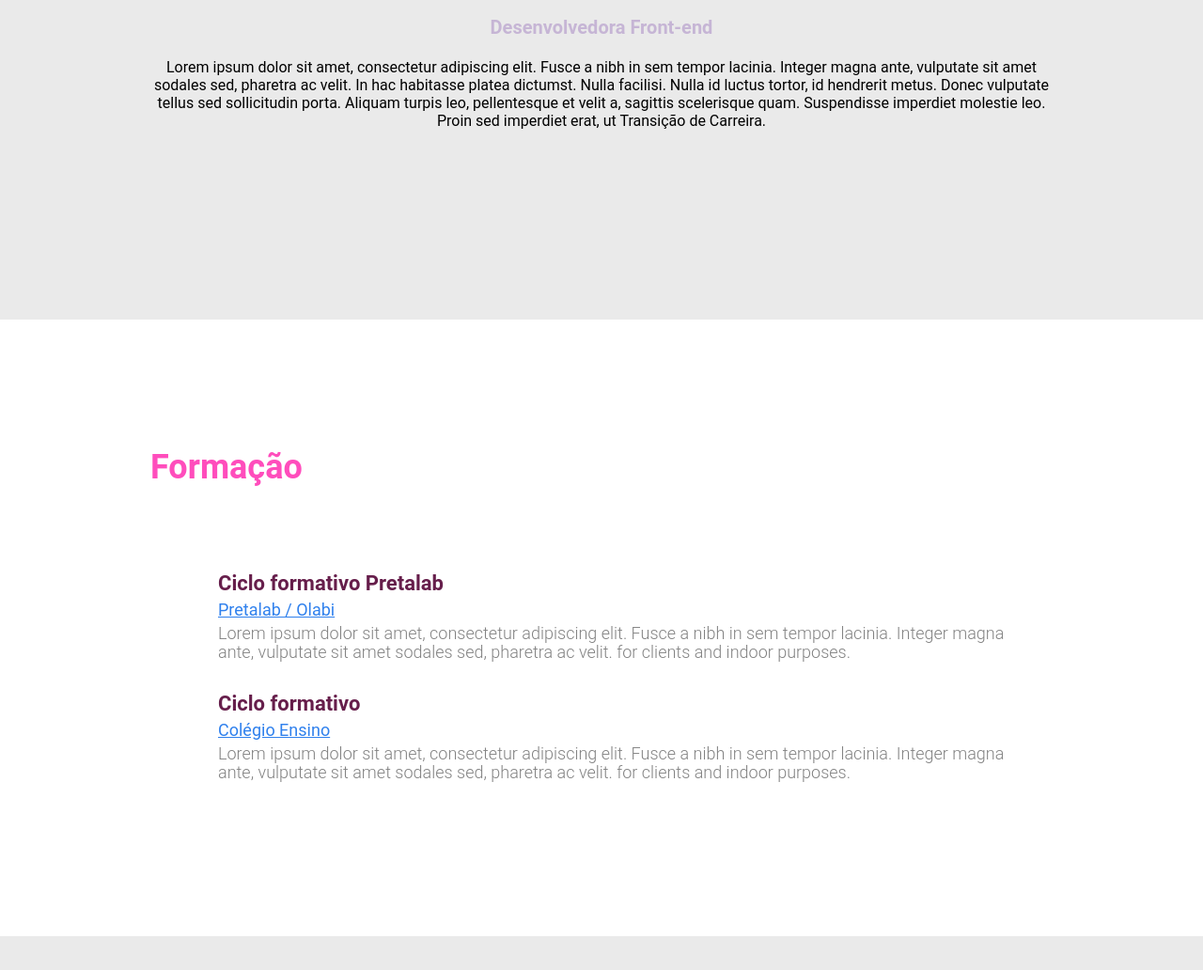
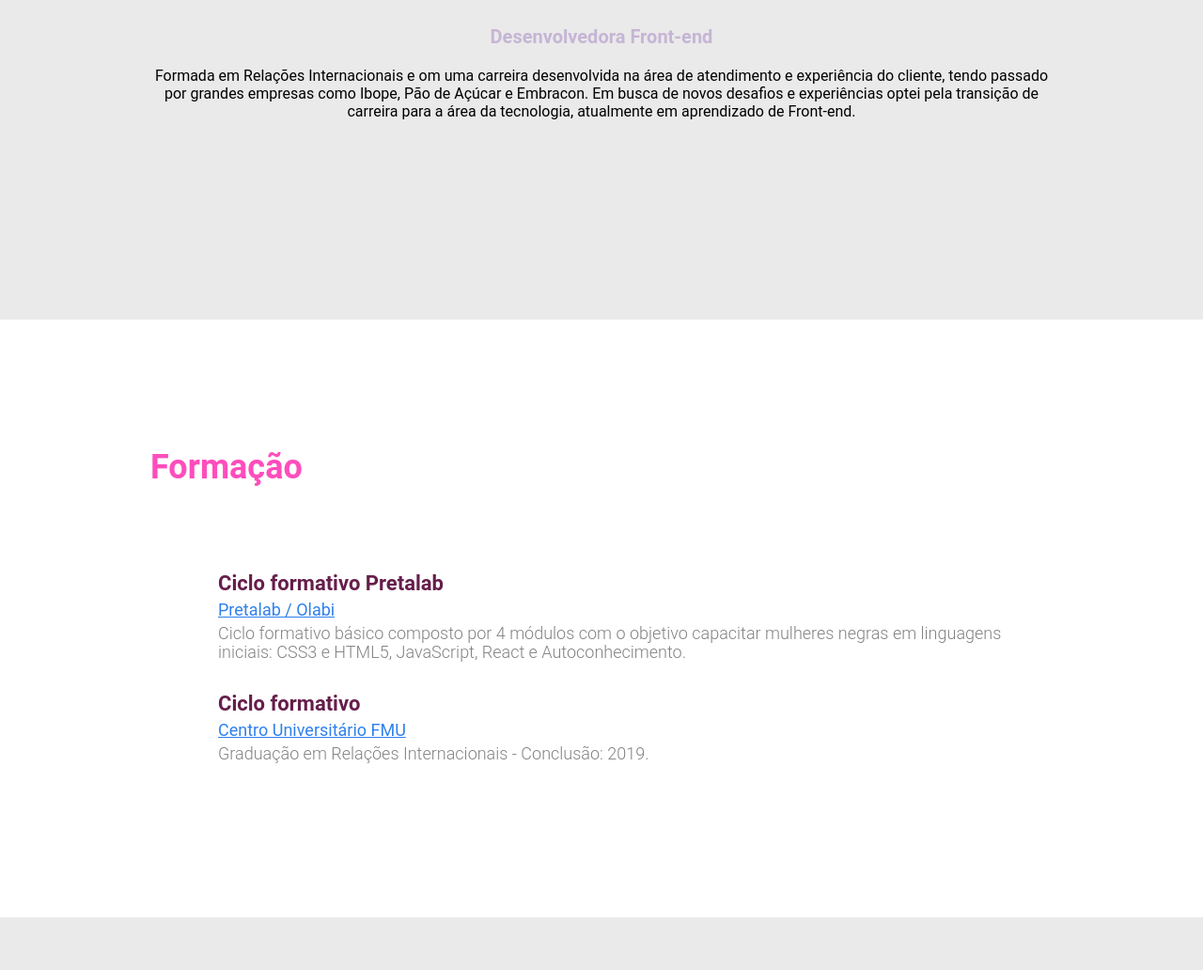
Before and after one commit to jennys-alves/portifolio-pretalab-jennifer-vasconcelos, a plain HTML site: page index.html in a window 1280 px wide. Shown: the part 460-1492 px from the top of the page at 94% size. Drawn offline with Linux system fonts and the light colour scheme.

Commit message:
alteração texto

```diff
--- a/index.html
+++ b/index.html
@@ -36,9 +36,7 @@
                         <h2 class="profissao">Desenvolvedora Front-end</h2>
                     </div>
                     <div class="texto-sobre">
-                        Lorem ipsum dolor sit amet, consectetur adipiscing elit. Fusce a nibh in sem tempor lacinia. Integer magna ante, vulputate sit amet sodales sed, pharetra ac velit. In hac habitasse platea dictumst. Nulla facilisi. Nulla id luctus tortor, id hendrerit
-                        metus. Donec vulputate tellus sed sollicitudin porta. Aliquam turpis leo, pellentesque et velit a, sagittis scelerisque quam. Suspendisse imperdiet molestie leo. Proin sed imperdiet erat, ut
-                        Transição de Carreira.
+                        Formada em Relações Internacionais e om uma carreira desenvolvida na área de atendimento e experiência do cliente, tendo passado por grandes empresas como Ibope, Pão de Açúcar e Embracon. Em busca de novos desafios e experiências optei pela transição de carreira para a área da tecnologia, atualmente em aprendizado de Front-end.
                     </div>
                 </article>
             </section>
@@ -52,12 +50,12 @@
                                 <li>
                                     <p class="lista-titulo">Ciclo formativo Pretalab</p>
                                     <a href="https://www.pretalab.com/formacao" target="_blank" class="lista-local">Pretalab / Olabi</a>
-                                    <p class="lista-descricao">Lorem ipsum dolor sit amet, consectetur adipiscing elit. Fusce a nibh in sem tempor lacinia. Integer magna ante, vulputate sit amet sodales sed, pharetra ac velit. for clients and indoor purposes.</p>
+                                    <p class="lista-descricao">Ciclo formativo básico composto por 4 módulos com o objetivo capacitar mulheres negras em linguagens iniciais: CSS3 e HTML5, JavaScript, React e Autoconhecimento.
                                 </li>
                                 <li>
                                     <p class="lista-titulo">Ciclo formativo</p>
-                                    <a href="https://www.pretalab.com/formacao" target="_blank" class="lista-local">Colégio Ensino</a>
-                                    <p class="lista-descricao">Lorem ipsum dolor sit amet, consectetur adipiscing elit. Fusce a nibh in sem tempor lacinia. Integer magna ante, vulputate sit amet sodales sed, pharetra ac velit. for clients and indoor purposes.</p>
+                                    <a href="https://www.pretalab.com/formacao" target="_blank" class="lista-local">Centro Universitário FMU</a>
+                                    <p class="lista-descricao">Graduação em Relações Internacionais - Conclusão: 2019.</p>
                                 </li>
                             </ul>
                         </div>
```
Also changed, not shown: 1 other file.
